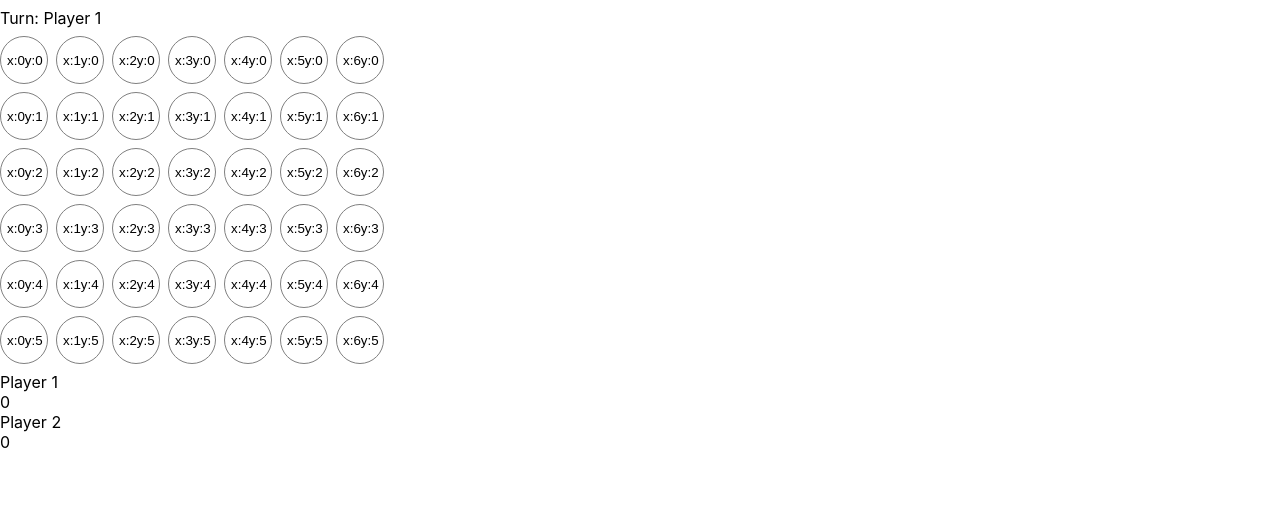
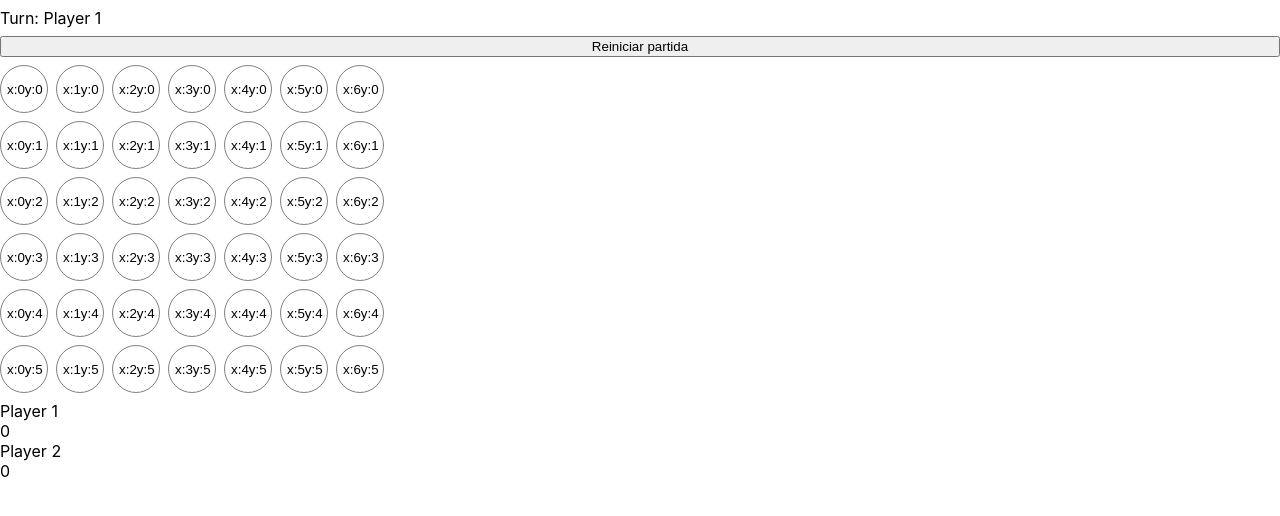
Before and after one commit to JPerezC92/connect4, a Next.js app: page / in a window 1280 px wide. Shown: the top 516 px of the page. Built offline with nearby package versions, Linux system fonts and the light colour scheme.

Commit message:
CREATED - RestartGame

```diff
--- /dev/null
+++ b/src/Application/RestartGame.ts
@@ -0,0 +1,17 @@
+import { Board } from "src/Domain/Board";
+import { Connect4Repository } from "src/Domain/Connect4Repository";
+import { UseCase } from "./UseCase";
+
+interface Input {
+  connect4Repository: Connect4Repository;
+}
+
+export const RestartGame: (props: {
+  connect4Repository: Connect4Repository;
+}) => UseCase<void> = ({ connect4Repository }) => {
+  return {
+    execute: () => {
+      connect4Repository.updateBoard(Board.createDefaultBoard());
+    },
+  };
+};
--- a/src/Infrastructure/Connect4Screen/Connect4Screen.tsx
+++ b/src/Infrastructure/Connect4Screen/Connect4Screen.tsx
@@ -26,12 +26,17 @@ const PlayerInfo: FC<{ player: Player }> = ({ player }) => {
 // });
 
 export const Connect4Screen: FC = () => {
-  const { board, playerTurn, winner, players, doMovement } = useConnect4();
+  const { board, playerTurn, winner, players, doMovement, restartGame } =
+    useConnect4();
 
   return (
     <div style={{ display: "flex", flexDirection: "column", gap: ".5rem" }}>
       <span>{winner && `Winner: ${winner.name}`}</span>
       <span>{playerTurn && `Turn: ${playerTurn.name}`}</span>
+
+      <button type="button" onClick={restartGame}>
+        Reiniciar partida
+      </button>
 
       {board.value.map((row, indexY) => (
         <div key={indexY} style={{ display: "flex", gap: ".5rem" }}>
--- a/src/Infrastructure/Connect4Screen/useConnect4.ts
+++ b/src/Infrastructure/Connect4Screen/useConnect4.ts
@@ -1,5 +1,6 @@
 import { useCallback, useRef, useState } from "react";
 import { MarkToken } from "src/Application/MarkToken";
+import { RestartGame } from "src/Application/RestartGame";
 import { Board } from "src/Domain/Board";
 import { Connect4Repository } from "src/Domain/Connect4Repository";
 import { Player } from "src/Domain/Player";
@@ -74,5 +75,11 @@ export const useConnect4 = () => {
     [connect4Repository, winner]
   );
 
-  return { ...rest, doMovement };
+  const restartGame = useCallback(() => {
+    const restartGame = RestartGame({ connect4Repository });
+
+    restartGame.execute();
+  }, [connect4Repository]);
+
+  return { ...rest, doMovement, restartGame };
 };
```
